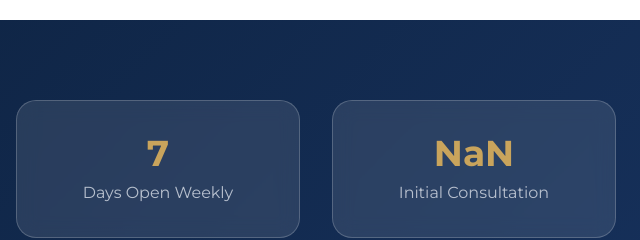
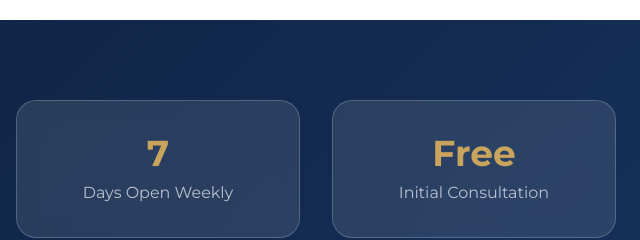
Before and after one commit to charithmadhuranga/visa-website, a website: page index.html in a window 1280 px wide. Shown: the part 2660-2900 px from the top of the page, 640-1280 px from the left. Drawn offline with nearby package versions, Linux system fonts and the light colour scheme.

Commit message:
Fix NaN rendering on homepage "Free Initial Consultation" stat
The inline counter animation parsed each .stat-card value with
parseInt(), so the non-numeric "Free" card resolved to NaN and was
written into the DOM as "NaN" on scroll.

- Skip the count-up animation when the value is non-numeric; leave the
  text as-is.
- Capture the trailing suffix ("+", "%", "/7") once up front instead of
  re-reading textContent on every frame.
- Strip commas before parsing so values like "1,000+" animate correctly.
- Add the same isNaN() guard to assets/js/site.js as a defensive measure
  (it reads numeric data-target attributes, so no visible change today).

Verified: 60 HTML files, 0 SEO errors.

```diff
--- a/assets/js/site.js
+++ b/assets/js/site.js
@@ -26,6 +26,7 @@
         // Stat counters (.stat-number[data-target])
         document.querySelectorAll('.stat-number[data-target]').forEach(counter => {
             const target = parseFloat(counter.getAttribute('data-target'));
+            if (isNaN(target)) return; // Defensive: never write NaN into the DOM
             ScrollTrigger.create({
                 trigger: counter,
                 start: 'top 85%',
--- a/index.html
+++ b/index.html
@@ -1111,7 +1111,14 @@
         // Stats Counter Animation
         const counters = document.querySelectorAll('.stat-card .text-4xl');
         counters.forEach(counter => {
-            const target = parseInt(counter.textContent);
+            const raw = counter.textContent.trim();
+            const target = parseInt(raw.replace(/,/g, ''), 10);
+
+            // Non-numeric card (e.g. "Free") — skip the animation, leave text as-is.
+            if (isNaN(target)) return;
+
+            // Capture the trailing suffix ("+", "%", "/7") once, not per frame.
+            const suffix = raw.replace(/^[\d\s,]+/, '');
             const increment = target / 100;
 
             ScrollTrigger.create({
@@ -1122,10 +1129,10 @@
                     const updateCounter = () => {
                         if (current < target) {
                             current += increment;
-                            counter.textContent = Math.ceil(current) + (counter.textContent.includes('+') ? '+' : '') + (counter.textContent.includes('%') ? '%' : '') + (counter.textContent.includes('/') ? '/7' : '');
+                            counter.textContent = Math.ceil(current) + suffix;
                             requestAnimationFrame(updateCounter);
                         } else {
-                            counter.textContent = target + (counter.textContent.includes('+') ? '+' : '') + (counter.textContent.includes('%') ? '%' : '') + (counter.textContent.includes('/') ? '/7' : '');
+                            counter.textContent = target + suffix;
                         }
                     };
                     updateCounter();
```
